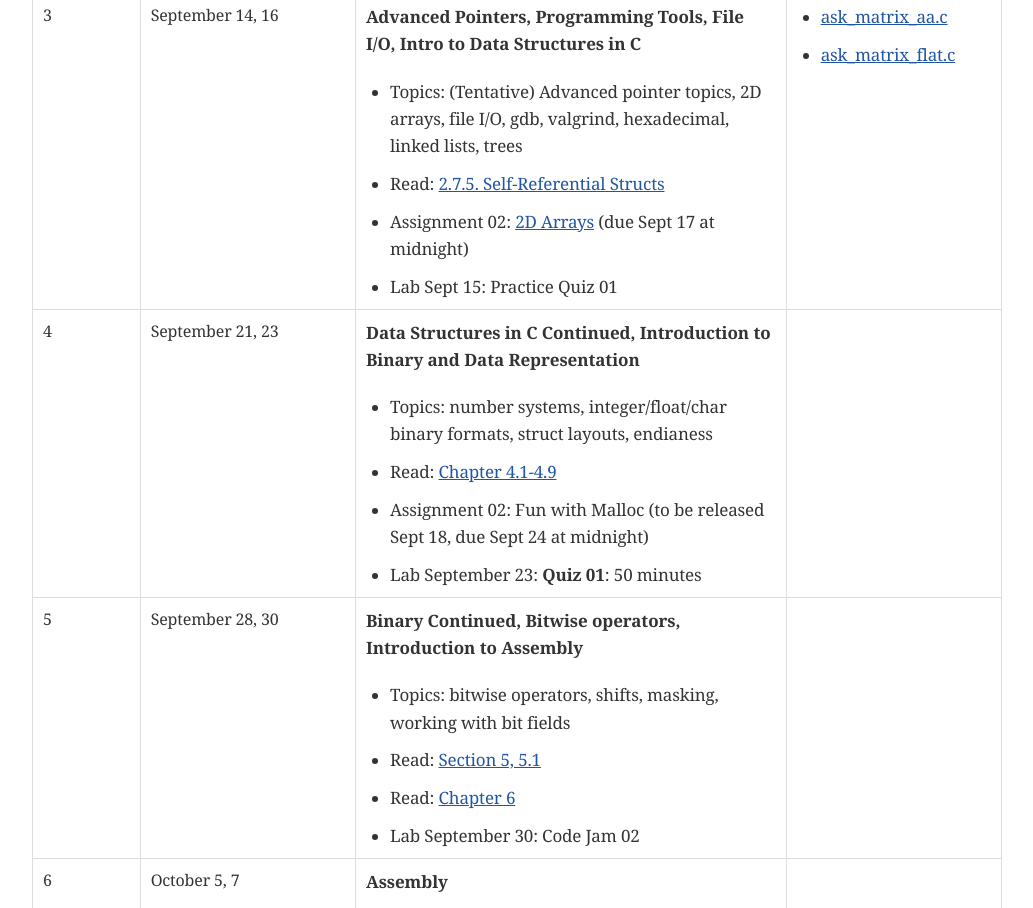
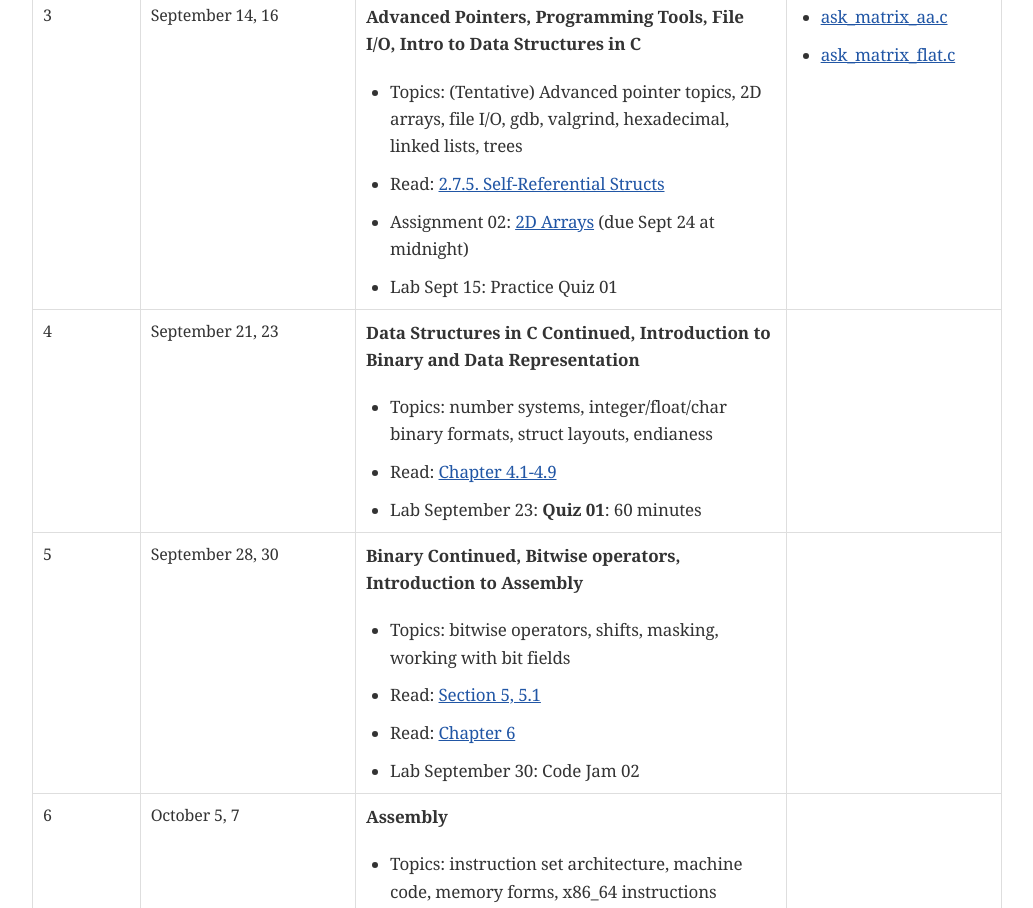
Before and after one commit to BrynMawr-CS223-F26/website, a plain HTML site: page schedule.html in a window 1280 px wide. Shown: the part 621-1529 px from the top of the page, without its empty margins (123-1156 px from the left). Drawn offline with Linux system fonts and the light colour scheme; a web font is replaced by a local one.

Commit message:
small schedule fixes

```diff
--- a/schedule.html
+++ b/schedule.html
@@ -538,7 +538,7 @@ body.book #toc,body.book #preamble,body.book h1.sect0,body.book .sect1>h2{page-b
 <p>Read: <a href="https://diveintosystems.org/book/C2-C_depth/structs.html#_self_referential_structs">2.7.5. Self-Referential Structs</a></p>
 </li>
 <li>
-<p>Assignment 02: <a href="assts/asst02.html">2D Arrays</a> (due Sept 17 at midnight)</p>
+<p>Assignment 02: <a href="assts/asst02.html">2D Arrays</a> (due Sept 24 at midnight)</p>
 </li>
 <li>
 <p>Lab Sept 15: Practice Quiz 01</p>
@@ -571,10 +571,7 @@ body.book #toc,body.book #preamble,body.book h1.sect0,body.book .sect1>h2{page-b
 <p>Read: <a href="https://diveintosystems.org/singlepage/#_binary_and_data_representation">Chapter 4.1-4.9</a></p>
 </li>
 <li>
-<p>Assignment 02: Fun with Malloc (to be released Sept 18, due Sept 24 at midnight)</p>
-</li>
-<li>
-<p>Lab September 23: <strong>Quiz 01</strong>: 50 minutes</p>
+<p>Lab September 23: <strong>Quiz 01</strong>: 60 minutes</p>
 </li>
 </ul>
 </div></div></td>
@@ -837,7 +834,7 @@ body.book #toc,body.book #preamble,body.book h1.sect0,body.book .sect1>h2{page-b
 </div>
 <div id="footer">
 <div id="footer-text">
-Last updated 2026-09-19 12:25:28 -0400
+Last updated 2026-09-20 13:55:28 -0400
 </div>
 </div>
 </body>
```
Also changed, not shown: index.html (+2 -5 lines), 1 other file.
